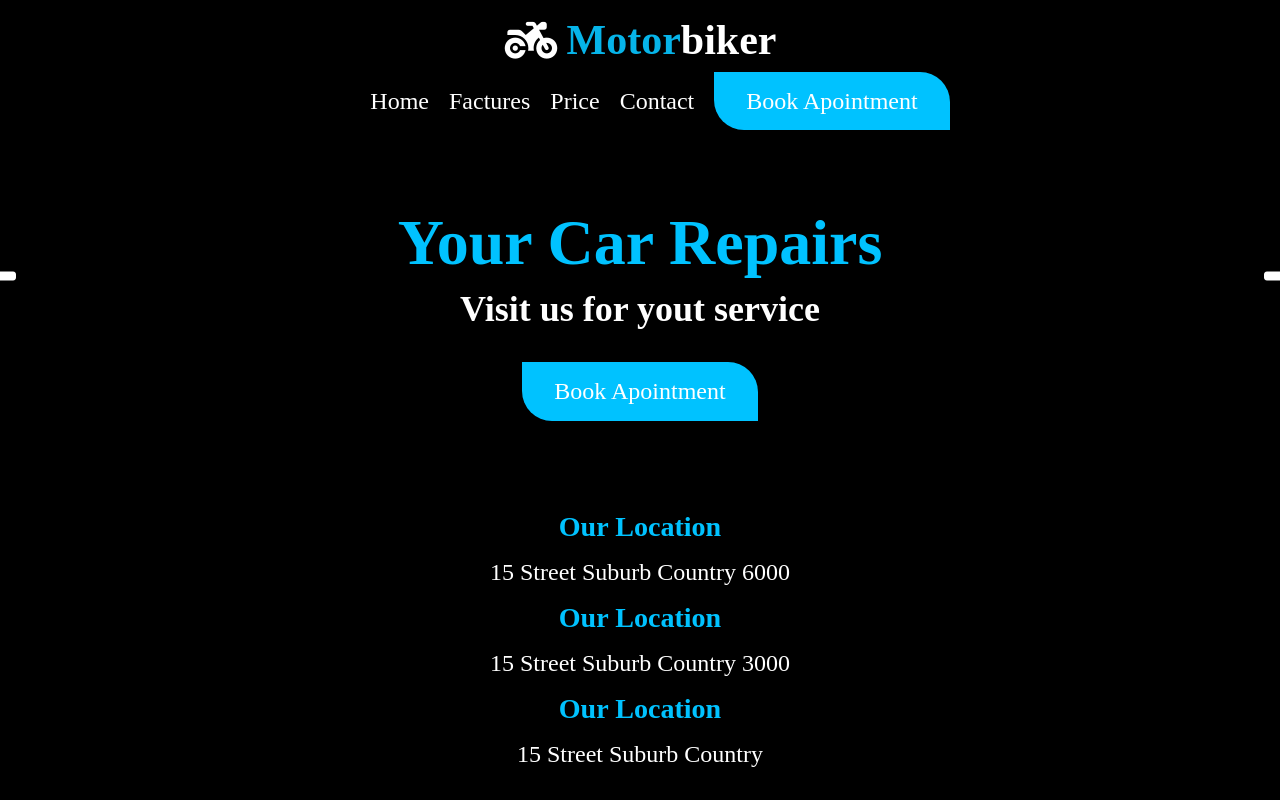
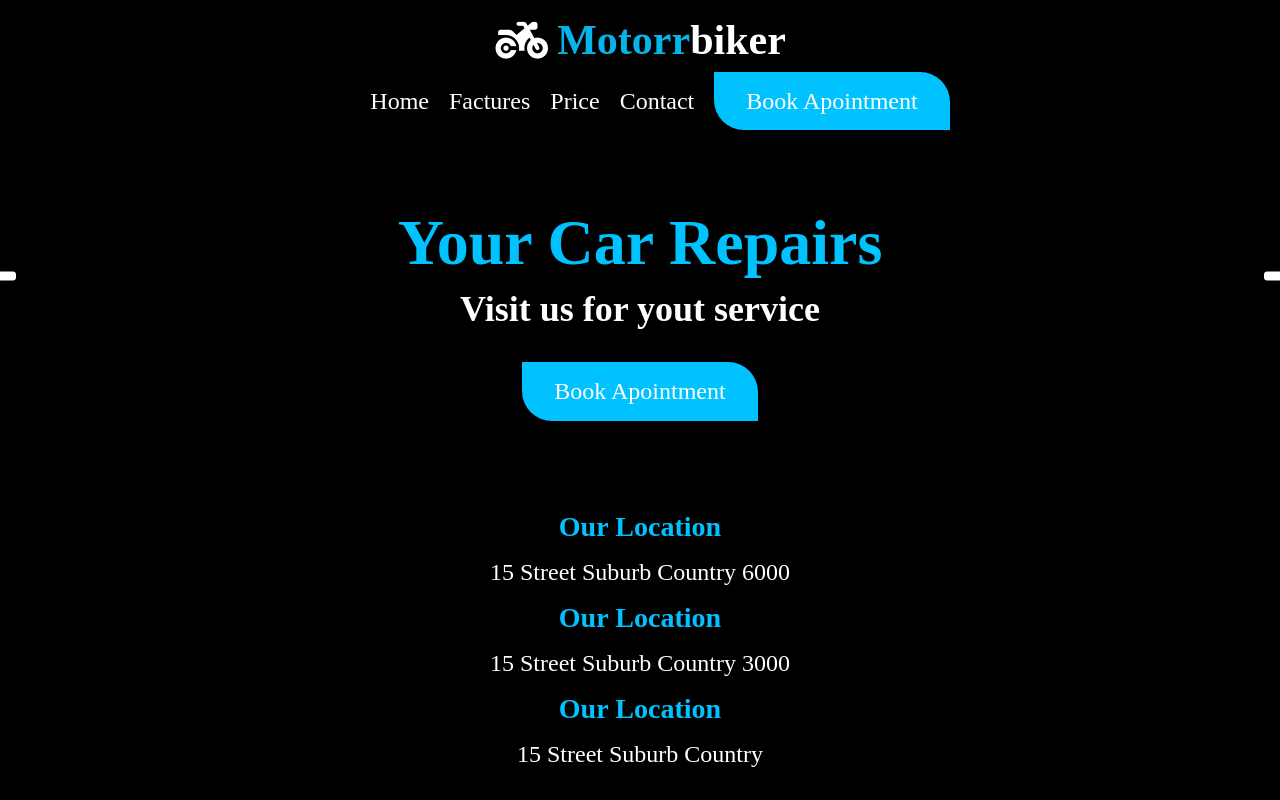
Before and after one commit to CamiloMontaguth/landing-page, a plain HTML site: page index.html in a window 1280 px wide. Shown: the top 800 px of the page. Drawn offline with Linux system fonts and the light colour scheme; files whose address does not match are found by name.

Commit message:
nuevocambio

```diff
--- a/index.html
+++ b/index.html
@@ -17,7 +17,7 @@
           <header class="header">
             <a href="#" class="logo">
                 <i class="fa-solid fa-motorcycle"></i>
-                <span class="motor">Motor</span>biker
+                <span class="motor">Motorr</span>biker
             </a>
             <nav class="menu">
 
```
Also changed, not shown: indess.html (added).
